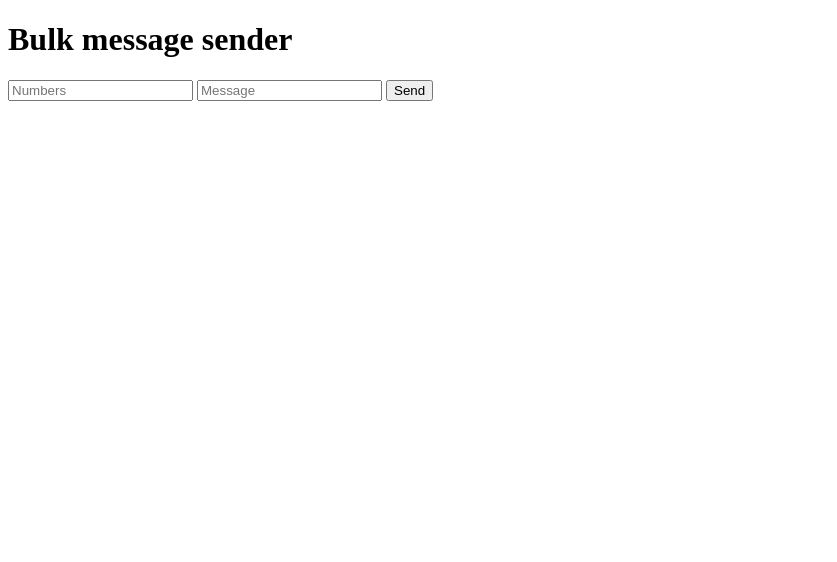
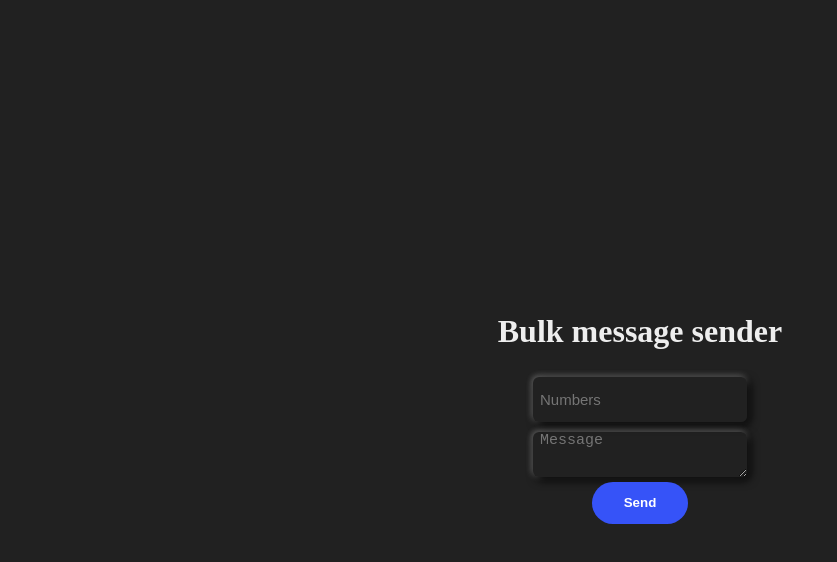
Before and after one commit to prasad-droid/whatsappBulkMsg, a plain HTML site: page index.html in a window 1280 px wide. Shown: the whole page, without its empty margins (0-837 px from the left). Drawn offline with Linux system fonts and the light colour scheme.

Commit message:
bug fixed and UI

```diff
--- a/index.html
+++ b/index.html
@@ -1,48 +1,104 @@
 <!DOCTYPE html>
 <html lang="en">
-
   <head>
-    <meta charset="UTF-8">
-    <meta http-equiv="X-UA-Compatible" content="IE=edge">
-    <meta name="viewport" content="width=device-width, initial-scale=1.0">
+    <meta charset="UTF-8" />
+    <meta http-equiv="X-UA-Compatible" content="IE=edge" />
+    <meta name="viewport" content="width=device-width, initial-scale=1.0" />
     <title>Document</title>
     <style>
+      body {
+        height: 100vh;
+        display: flex;
+        flex-direction: column;
+        justify-content: center;
+        align-items: center;
+        background: #212121;
+      }
       a {
         display: block;
+        color: #0f0;
+        text-decoration: none;
+        padding: 10px;
+      }
+      h1 {
+        color: #eee;
+      }
+      input,
+      textarea {
+        width: 200px;
+        height: 45px;
+        border: none;
+        outline: none;
+        padding: 0px 7px;
+        border-radius: 6px;
+        color: #fff;
+        font-size: 15px;
+        background-color: transparent;
+        box-shadow: 3px 3px 10px rgba(0, 0, 0, 1),
+          -1px -1px 6px rgba(255, 255, 255, 0.4);
+          margin: 5px;
+      }
+      input:focus {
+        border: 2px solid transparent;
+        color: #fff;
+        box-shadow: 3px 3px 10px rgba(0, 0, 0, 1),
+          -1px -1px 6px rgba(255, 255, 255, 0.4),
+          inset 3px 3px 10px rgba(0, 0, 0, 1),
+          inset -1px -1px 6px rgba(255, 255, 255, 0.4);
+      }
+
+      button {
+        font-weight: bold;
+        color: white;
+        border-radius: 2rem;
+        cursor: pointer;
+        width: 95.02px;
+        height: 42.66px;
+        border: none;
+        background-color: #3653f8;
+        display: flex;
+        justify-content: center;
+        align-items: center;
       }
     </style>
   </head>
 
   <body>
     <h1>Bulk message sender</h1>
-    <input type="text" name="" id="nums" placeholder="Numbers">
-    <input type="text" name="" id="messageVal" placeholder="Message">
+    <input type="text" name="" id="nums" placeholder="Numbers" />
+    <textarea
+      type="text"
+      id="messageVal"
+      placeholder="Message"
+      rows="5"
+      cols="20"
+    ></textarea>
     <button onclick="sendMessage()">Send</button>
 
     <script>
-
       function sendMessage() {
-            let message = document.getElementById('messageVal').value
-            let nums = document.getElementById('nums').value
-            nums = nums.split(',')
-            message = message.replaceAll(' ', '+')
+        let message = document.getElementById("messageVal").value;
+        let nums = document.getElementById("nums").value;
+        if (nums.includes(" ")) {
+          nums = nums.replaceAll(" ", ",");
+        }
+        nums = nums.split(",");
+        console.log(nums);
+        message = message.replaceAll(" ", "+");
         for (i = 0; i < nums.length; i++) {
-                let number = nums[i]
-                number = number.trim()
-                url = `https://wa.me/+91${number}?text=${message}`
+          let number = nums[i];
+          number = number.trim();
+          url = `https://wa.me/+91${number}?text=${message}`;
           console.log(url);
-                let link = document.createElement('a')
-                link.setAttribute('href', url)
-                link.innerHTML = 'send to ' + number
-                link.addEventListener('click', () => {
-                    link.style.display = 'none'
-                })
-                document.body.appendChild(link)
+          let link = document.createElement("a");
+          link.setAttribute("href", url);
+          link.innerHTML = "send to " + number;
+          link.addEventListener("click", () => {
+            link.style.display = "none";
+          });
+          document.body.appendChild(link);
         }
       }
-
     </script>
-
   </body>
-
 </html>
```
Lines whose indentation alone changed are shown as unchanged.
